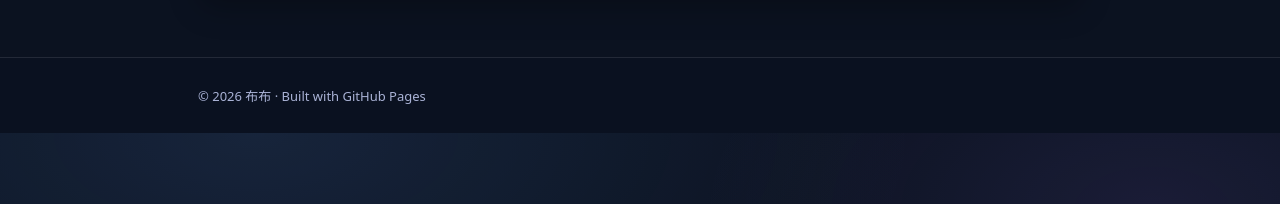
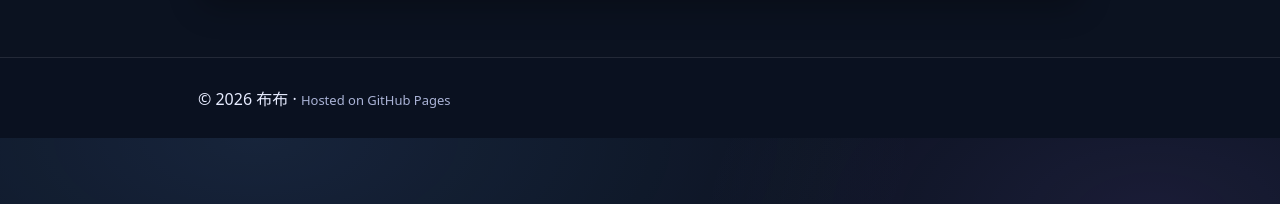
Before and after one commit to Zhoujunhan1288/Zhoujunhan1288.github.io, a Jekyll site: the page built from index.md, in a window 1280 px wide. Shown: the part 637-841 px from the top of the page. Built offline with Jekyll 4.4.1, drawn with Linux system fonts in a browser that asks for light colours.

Commit message:
Update default.html

```diff
--- a/_layouts/default.html
+++ b/_layouts/default.html
@@ -19,15 +19,15 @@
     </div>
   </header>
 
-  <main class="container">
+  <main class="container page">
     {{ content }}
   </main>
 
   <footer class="footer">
-    <div class="container">
-      <div class="muted">
-        © {{ "now" | date: "%Y" }} {{ site.title }} · Built with GitHub Pages
-      </div>
+    <div class="container footer-inner">
+      <span>© {{ "now" | date: "%Y" }} {{ site.title }}</span>
+      <span class="sep">·</span>
+      <span class="muted">Hosted on GitHub Pages</span>
     </div>
   </footer>
 </body>
```
